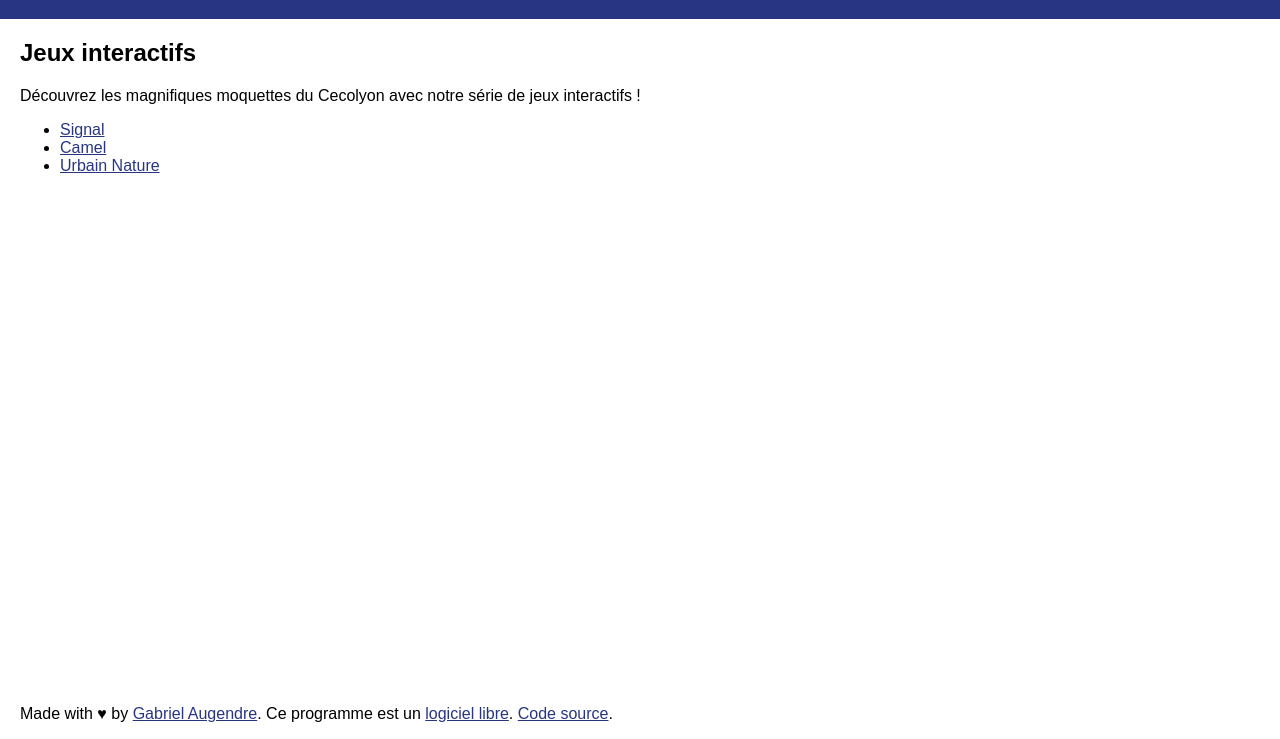
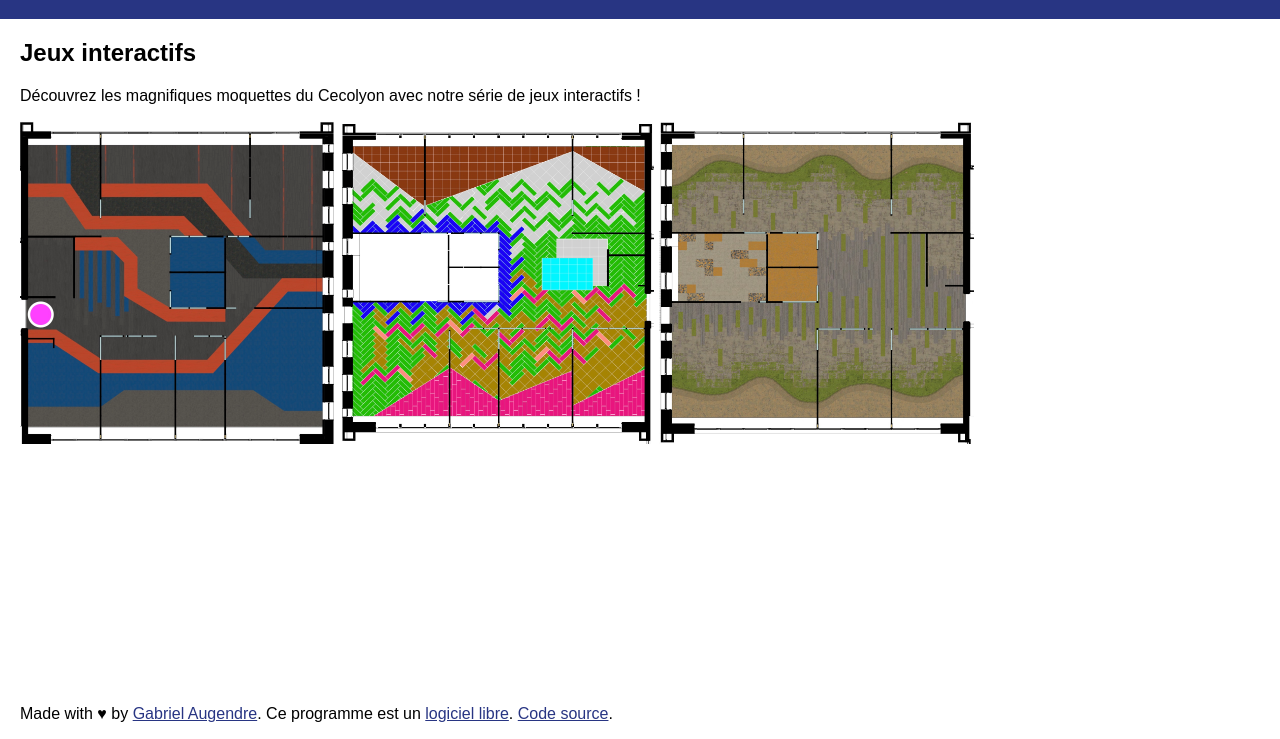
Before and after one commit to Crocmagnon/potain, a plain HTML site: page potain03/index.html in a window 1280 px wide. Shown: the part 61-800 px from the top of the page. Drawn offline with Linux system fonts and the light colour scheme.

Commit message:
Add thumbnails in index page

```diff
--- a/potain03/index.html
+++ b/potain03/index.html
@@ -14,11 +14,9 @@
     <p>
         Découvrez les magnifiques moquettes du Cecolyon avec notre série de jeux interactifs !
     </p>
-    <ul>
-        <li><a href="jeux/signal.html">Signal</a></li>
-        <li><a href="jeux/camel.html">Camel</a></li>
-        <li><a href="jeux/nature.html">Urbain Nature</a></li>
-    </ul>
+    <a href="jeux/signal.html"><img src="jeux/images/signal.jpg" width="315" height="323" alt="Signal"></a>
+    <a href="jeux/camel.html"><img src="jeux/images/camel.jpg" width="315" height="323" alt="Camel"></a>
+    <a href="jeux/nature.html"><img src="jeux/images/nature.jpg" width="315" height="323" alt="Nature"></a>
 </main>
 <footer>
     <p>
```
